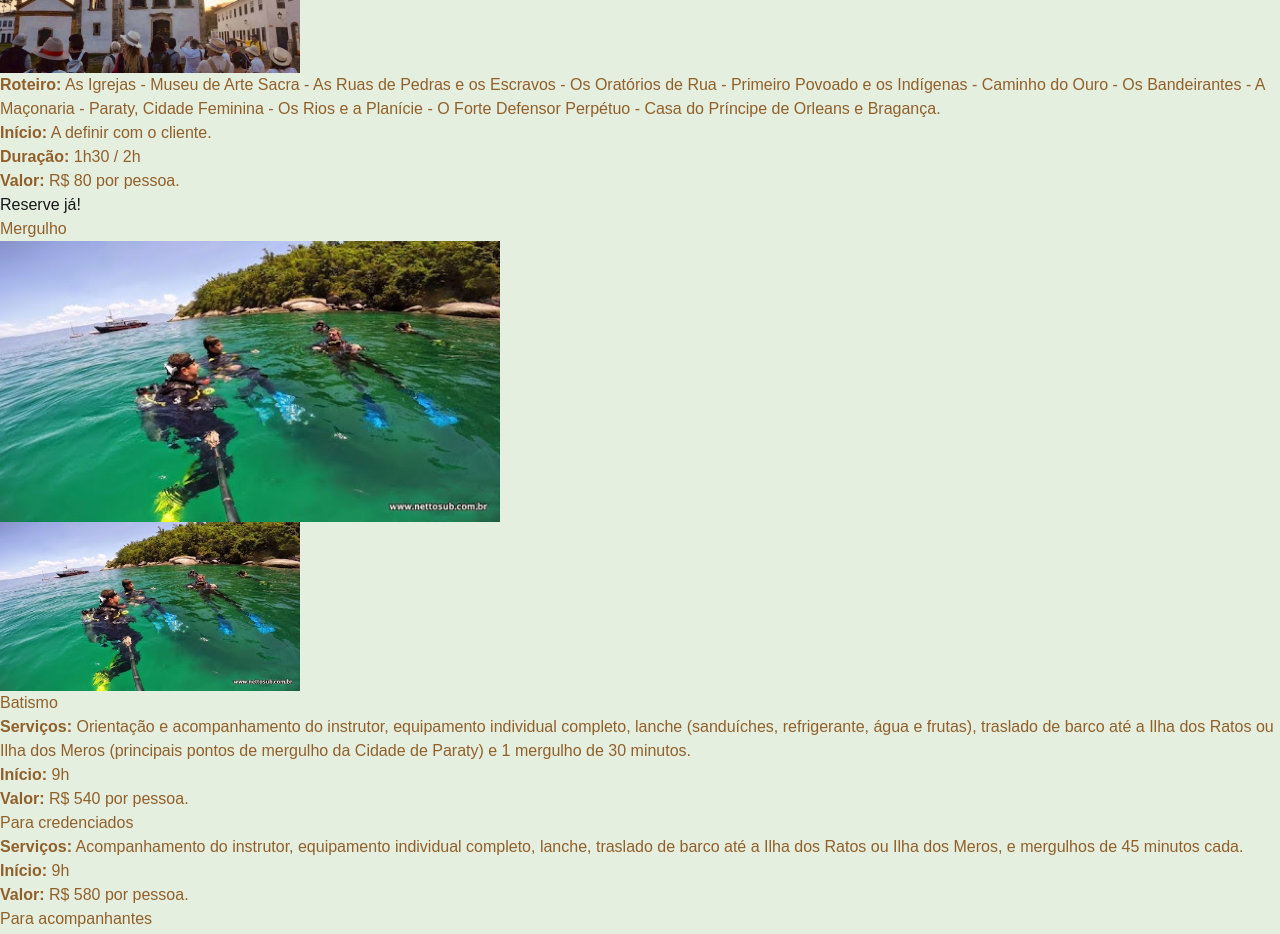
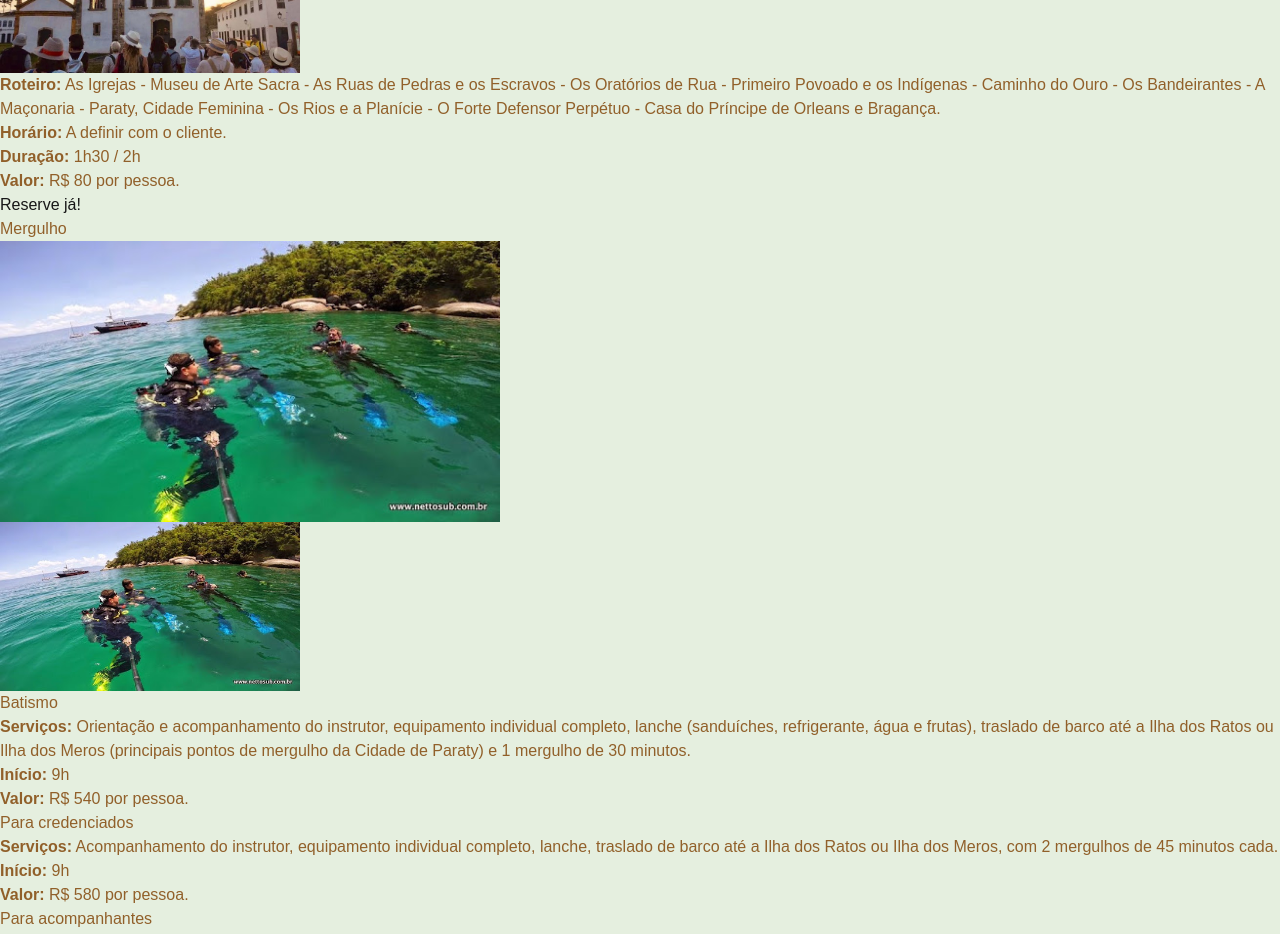
Before and after one commit to fabiosachetto/spa-roteiro-paraty, a Next.js app in the folder roteiro-paraty/: page /experiencias in a window 1280 px wide. Shown: the part 3140-4074 px from the top of the page. Built offline with nearby package versions, Linux system fonts and the light colour scheme.

Commit message:
trocando Início por Horário em City Tour

```diff
--- a/roteiro-paraty/src/app/experiencias/page.tsx
+++ b/roteiro-paraty/src/app/experiencias/page.tsx
@@ -66,6 +66,12 @@ export default function Experiencias() {
               </p>
             )}
 
+            {infoExperiencia.horario && (
+              <p className="mb-5">
+                <strong>Horário:</strong> {infoExperiencia.horario}
+              </p>
+            )}
+
             {infoExperiencia.duracao && (
               <p className="mb-5">
                 <strong>Duração:</strong> {infoExperiencia.duracao}
--- a/roteiro-paraty/src/data/infosExperiencias.json
+++ b/roteiro-paraty/src/data/infosExperiencias.json
@@ -6,7 +6,8 @@
     "sub_titulo": "",
     "roteiro": "As Igrejas - Museu de Arte Sacra - As Ruas de Pedras e os Escravos - Os Oratórios de Rua - Primeiro Povoado e os Indígenas - Caminho do Ouro - Os Bandeirantes - A Maçonaria - Paraty, Cidade Feminina - Os Rios e a Planície - O Forte Defensor Perpétuo - Casa do Príncipe de Orleans e Bragança.",
     "servicos": "",
-    "inicio": "A definir com o cliente.",
+    "inicio": "",
+    "horario": "A definir com o cliente.",
     "duracao": "1h30 / 2h",
     "oferecemos": "",
     "valor": "R$ 80 por pessoa.",
@@ -21,6 +22,7 @@
     "roteiro": "",
     "servicos": "Orientação e acompanhamento do instrutor, equipamento individual completo, lanche (sanduíches, refrigerante, água e frutas), traslado de barco até a Ilha dos Ratos ou Ilha dos Meros (principais pontos de mergulho da Cidade de Paraty) e 1 mergulho de 30 minutos.",
     "inicio": "9h",
+    "horario": "",
     "duracao": "",
     "oferecemos": "",
     "valor": "R$ 540 por pessoa.",
@@ -33,8 +35,9 @@
     "alt_title": "",
     "sub_titulo": "Para credenciados",
     "roteiro": "",
-    "servicos": "Acompanhamento do instrutor, equipamento individual completo, lanche, traslado de barco até a Ilha dos Ratos ou Ilha dos Meros, e mergulhos de 45 minutos cada.",
+    "servicos": "Acompanhamento do instrutor, equipamento individual completo, lanche, traslado de barco até a Ilha dos Ratos ou Ilha dos Meros, com 2 mergulhos de 45 minutos cada.",
     "inicio": "9h",
+    "horario": "",
     "duracao": "",
     "oferecemos": "",
     "valor": "R$ 580 por pessoa.",
@@ -49,6 +52,7 @@
     "roteiro": "",
     "servicos": "Inclui passeio de barco e lanches a bordo.",
     "inicio": "9h",
+    "horario": "",
     "duracao": "",
     "oferecemos": "",
     "valor": "R$ 200 por pessoa.",
@@ -63,6 +67,7 @@
     "roteiro": "",
     "servicos": "",
     "inicio": "",
+    "horario": "",
     "duracao": "",
     "oferecemos": "Bicicleta, capacete e cadeado.",
     "valor": "R$ 150 a diária.",
@@ -77,6 +82,7 @@
     "roteiro": "",
     "servicos": "",
     "inicio": "",
+    "horario": "",
     "duracao": "",
     "oferecemos": "",
     "valor": "",
```
